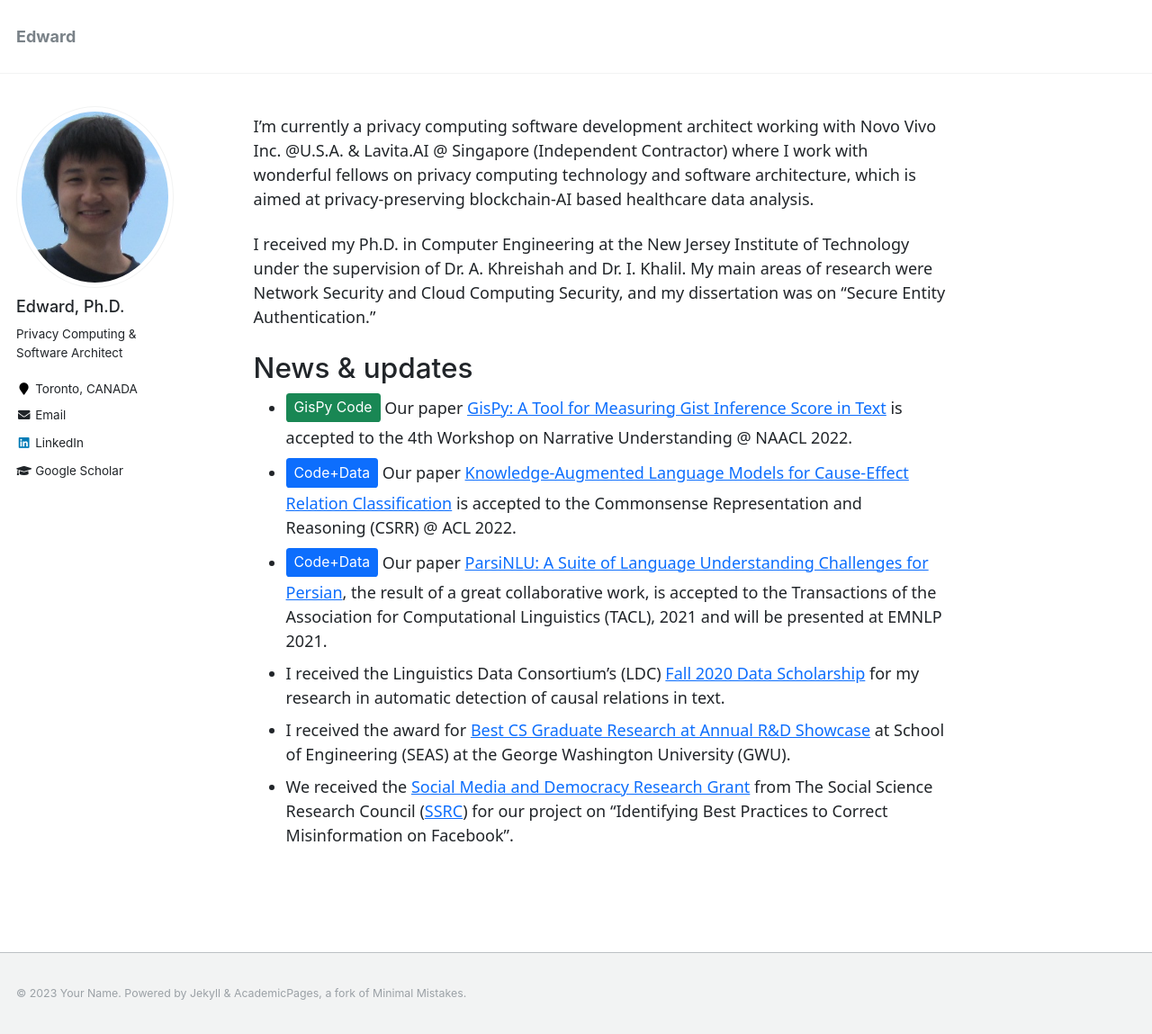
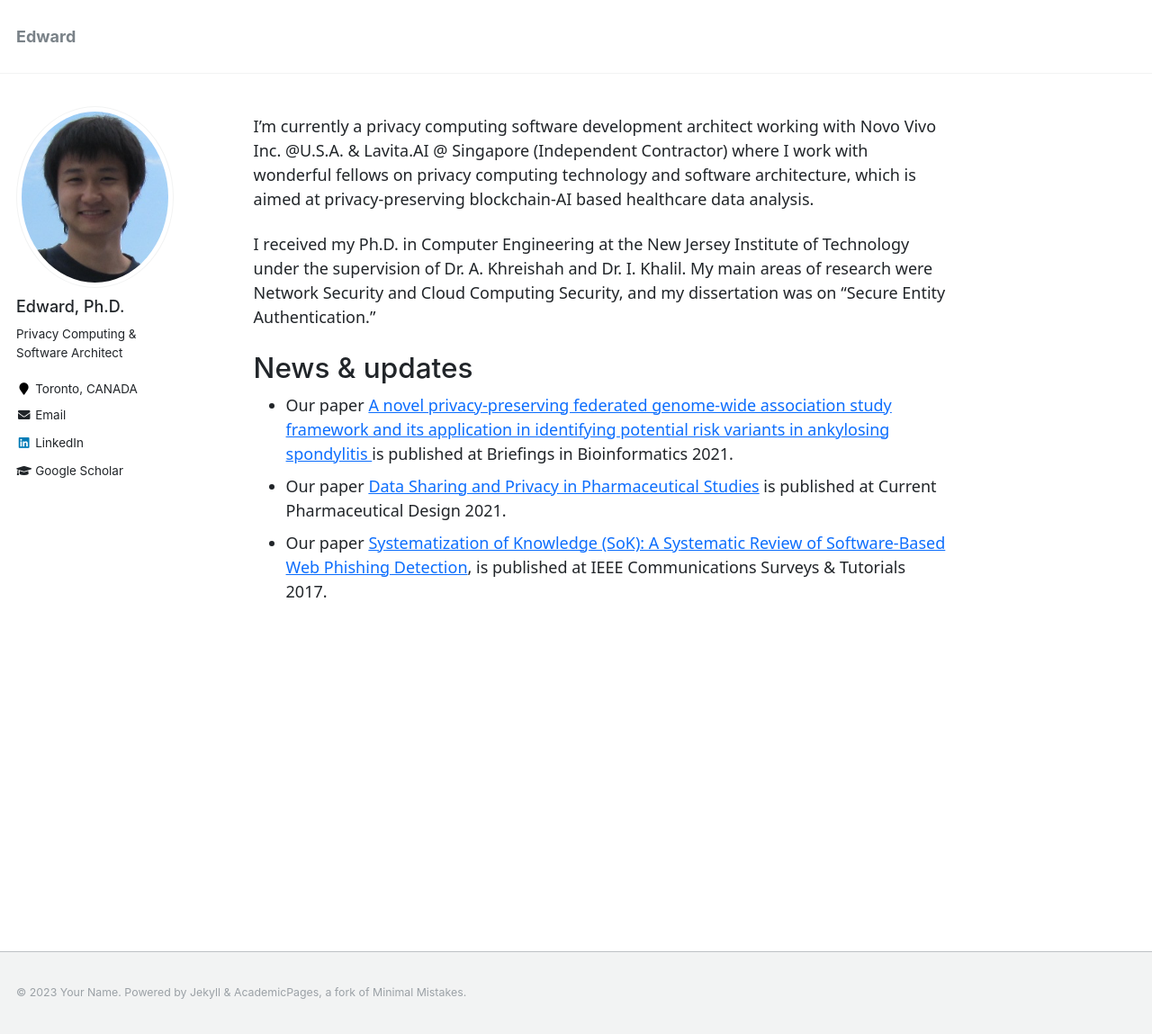
Before and after one commit to edwarddou2020/edwarddou2020.github.io, a Jekyll site: the page built from _pages/about.md, in a window 1280 px wide and 1149 px high. Shown: the whole window at 90% size. Built offline with Jekyll 4.4.1, drawn with Linux system fonts in a browser that asks for light colours.

Commit message:
Update about.md

```diff
--- a/_pages/about.md
+++ b/_pages/about.md
@@ -14,9 +14,6 @@ I’m currently a privacy computing software development architect working with
 I received my Ph.D. in Computer Engineering at the New Jersey Institute of Technology under the supervision of Dr. A. Khreishah and Dr. I. Khalil. My main areas of research were Network Security and Cloud Computing Security, and my dissertation was on “Secure Entity Authentication.”
 
 ### News & updates
-* <a class="btn btn-success btn-sm text-decoration-none" href="https://github.com/phosseini/GisPy" role="button">GisPy Code</a> Our paper [GisPy: A Tool for Measuring Gist Inference Score in Text](https://arxiv.org/abs/2205.12484) is accepted to the 4th Workshop on Narrative Understanding @ NAACL 2022.
-* <a class="btn btn-primary btn-sm text-decoration-none" href="https://github.com/phosseini/causal-reasoning" role="button">Code+Data</a> Our paper [Knowledge-Augmented Language Models for Cause-Effect Relation Classification](https://aclanthology.org/2022.csrr-1.6/) is accepted to the Commonsense Representation and Reasoning (CSRR) @ ACL 2022.
-* <a class="btn btn-primary btn-sm text-decoration-none" href="https://github.com/persiannlp/parsinlu" role="button">Code+Data</a> Our paper [ParsiNLU: A Suite of Language Understanding Challenges for Persian](https://direct.mit.edu/tacl/article/doi/10.1162/tacl_a_00419/107835/ParsiNLU-A-Suite-of-Language-Understanding), the result of a great collaborative work, is accepted to the Transactions of the Association for Computational Linguistics (TACL), 2021 and will be presented at EMNLP 2021.
-* I received the Linguistics Data Consortium's (LDC) [Fall 2020 Data Scholarship](https://www.ldc.upenn.edu/communications/newsletter/october-2020-newsletter) for my research in automatic detection of causal relations in text.
-* I received the award for [Best CS Graduate Research at Annual R&D Showcase](https://www.cs.seas.gwu.edu/cs-winners-seas-student-rd-showcase) at School of Engineering (SEAS) at the George Washington University (GWU).
-* We received the [Social Media and Democracy Research Grant](https://www.ssrc.org/programs/social-data-initiative/social-media-and-democracy-research-grants/) from The Social Science Research Council ([SSRC](https://www.ssrc.org/)) for our project on "Identifying Best Practices to Correct Misinformation on Facebook".
+* Our paper [A novel privacy-preserving federated genome-wide association study framework and its application in identifying potential risk variants in ankylosing spondylitis ](https://academic.oup.com/bib/article-abstract/22/3/bbaa090/5860679) is published at Briefings in Bioinformatics 2021.
+* Our paper [Data Sharing and Privacy in Pharmaceutical Studies]([https://aclanthology.org/2022.csrr-1.6/](https://www.ingentaconnect.com/content/ben/cpd/2021/00000027/00000007/art00003)) is published at Current Pharmaceutical Design 2021.
+* Our paper [Systematization of Knowledge (SoK): A Systematic Review of Software-Based Web Phishing Detection](https://ieeexplore.ieee.org/abstract/document/8036198), is  published at IEEE Communications Surveys & Tutorials 2017.
```
